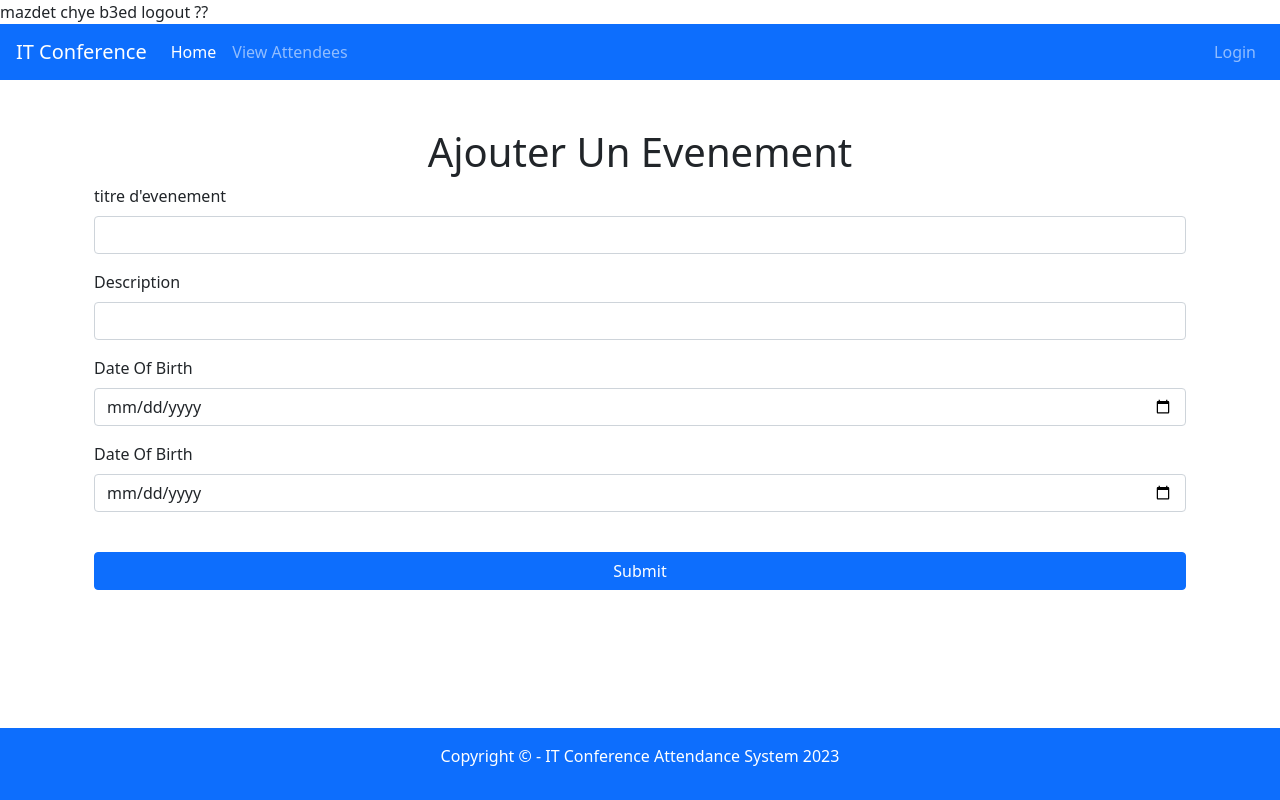
After one commit to ahmedmami123/event, a PHP site: template views/AddEvent.php in a window 1280 px wide. The commit adds this page. Run offline with PHP 8.4, Linux system fonts and the light colour scheme; the template is opened without the code that fills it, so the values that code supplies are empty; some libraries are stand-ins or nearby versions.

Commit message:
sec commit

```diff
--- /dev/null
+++ b/views/AddEvent.php
@@ -0,0 +1,47 @@
+<link href="https://cdn.jsdelivr.net/npm/bootstrap@5.0.2/dist/css/bootstrap.min.css" rel="stylesheet"
+    integrity="sha384-EVSTQN3/azprG1Anm3QDgpJLIm9Nao0Yz1ztcQTwFspd3yD65VohhpuuCOmLASjC" crossorigin="anonymous">
+<link rel="stylesheet" href="//code.jquery.com/ui/1.13.2/themes/base/jquery-ui.css">
+<script src="https://cdn.jsdelivr.net/npm/bootstrap@5.0.2/dist/js/bootstrap.bundle.min.js"
+    integrity="sha384-MrcW6ZMFYlzcLA8Nl+NtUVF0sA7MsXsP1UyJoMp4YLEuNSfAP+JcXn/tWtIaxVXM" crossorigin="anonymous">
+</script>
+
+<?php
+    $title = 'Index';
+    require_once '../db/config.php';
+?>
+<!--
+        - First name
+        - Last Name
+        - Date of Birth (Use DatePicker)
+        - Specialty (Database Admin, SOftware Developer, Web Administrator, Other)
+        - Email Address
+        - Contact Number
+     -->
+<br>
+<h1 class="text-center">Ajouter Un Evenement </h1>
+<div class="container mt-100">
+    <form method="post" action="succ.php">
+        <div class="form-group">
+            <label for="eventname">titre d'evenement</label>
+            <input required type="text" class="form-control" id="eventname" name="eventname">
+        </div>
+        <div class="form-group">
+            <label for="description">Description</label>
+            <input required type="text" class="form-control" id="description" name="description">
+        </div>
+        <div class="form-group">
+            <label for="dob">Date Of Birth</label>
+            <input type="date" class="form-control" id="dob" name="dob">
+        </div>
+        <div class="form-group">
+            <label for="dob">Date Of Birth</label>
+            <input type="date" class="form-control" id="dob" name="dob">
+        </div>
+        <br />
+
+
+
+        <button type="submit" name="submit" class="btn btn-primary btn-block">Submit</button>
+    </form>
+</div>
+<br>
--- a/views/Login.php
+++ b/views/Login.php
@@ -1,4 +1,6 @@
 <?php
+require_once 'includes/header.php';
+
 $title ='Login page';
 require_once '../controller/user_controller.php' ;
 
@@ -22,4 +24,3 @@ Login($_user);
     <a href="">Forgot Password</a>
 </form>
 <br>
-<?php require_once 'includes/footer.php'?>
--- /dev/null
+++ b/views/includes/auth_check.php
@@ -0,0 +1,5 @@
+<?php
+if(!isset( $_SESSION['user_id'])){
+    header("location:../views/Login.php");
+}
+?>
--- /dev/null
+++ b/views/includes/footer.php
@@ -0,0 +1,30 @@
+<div id="footer" class="p-3 bg-primary text-white fixed-bottom">
+    <p class="text-center">Copyright &copy; - IT Conference Attendance System <?php echo date('Y'); ?></p>
+
+</div>
+
+</div>
+<!-- Optional JavaScript -->
+<!-- jQuery first, then Popper.js, then Bootstrap JS -->
+<script src="https://code.jquery.com/jquery-3.3.1.slim.min.js"
+    integrity="sha384-q8i/X+965DzO0rT7abK41JStQIAqVgRVzpbzo5smXKp4YfRvH+8abtTE1Pi6jizo" crossorigin="anonymous">
+</script>
+<script src="https://cdnjs.cloudflare.com/ajax/libs/popper.js/1.14.7/umd/popper.min.js"
+    integrity="sha384-UO2eT0CpHqdSJQ6hJty5KVphtPhzWj9WO1clHTMGa3JDZwrnQq4sF86dIHNDz0W1" crossorigin="anonymous">
+</script>
+<script src="https://stackpath.bootstrapcdn.com/bootstrap/4.3.1/js/bootstrap.min.js"
+    integrity="sha384-JjSmVgyd0p3pXB1rRibZUAYoIIy6OrQ6VrjIEaFf/nJGzIxFDsf4x0xIM+B07jRM" crossorigin="anonymous">
+</script>
+<script src="https://code.jquery.com/jquery-1.12.4.js"></script>
+
+<script src="https://code.jquery.com/ui/1.12.1/jquery-ui.js"></script>
+<script>
+$(function() {
+    $("#dob").datepicker({
+        changeMonth: true,
+        changeYear: true,
+        yearRange: "-100:+0",
+        dateFormat: "yy-mm-dd"
+    });
+});
+</script>
--- /dev/null
+++ b/views/includes/header.php
@@ -0,0 +1,50 @@
+<?php
+//This includes the session file. This file contains code that starts/resumes a session.
+//By having it in the header file, it will be included on every page, allowing session capability to be used on every page across the website.
+include_once 'includes/session.php'?>
+
+<!doctype html>
+<html lang="en">
+
+<head>mazdet chye b3ed logout ??
+    <!-- Required meta tags -->
+    <meta charset="utf-8">
+    <meta name="viewport" content="width=device-width, initial-scale=1, shrink-to-fit=no">
+
+    <!-- Bootstrap CSS -->
+    <link rel="stylesheet" href="https://stackpath.bootstrapcdn.com/bootstrap/4.3.1/css/bootstrap.min.css"
+        integrity="sha384-ggOyR0iXCbMQv3Xipma34MD+dH/1fQ784/j6cY/iJTQUOhcWr7x9JvoRxT2MZw1T" crossorigin="anonymous">
+    <link rel="stylesheet" href="//code.jquery.com/ui/1.12.1/themes/base/jquery-ui.css">
+
+    <link rel="stylesheet" href="css/site.css" />
+
+    <title>Event - <?php echo $title ?></title>
+</head>
+
+<body>
+    <nav class="navbar navbar-expand-lg navbar-dark bg-primary">
+        <a class="navbar-brand" href="index.php">IT Conference</a>
+        <button class="navbar-toggler" type="button" data-toggle="collapse" data-target="#navbarNavAltMarkup"
+            aria-controls="navbarNavAltMarkup" aria-expanded="false" aria-label="Toggle navigation">
+            <span class="navbar-toggler-icon"></span>
+        </button>
+        <div class="collapse navbar-collapse" id="navbarNavAltMarkup">
+            <div class="navbar-nav mr-auto">
+                <a class="nav-item nav-link active" href="register.php">Home <span class="sr-only">(current)</span></a>
+                <a class="nav-item nav-link" href="AddEvent.php">View Attendees</a>
+            </div>
+            <div class="navbar-nav ml-auto">
+                <?php
+              if(!isset($_SESSION['user_id'])){
+          ?>
+                <a class="nav-item nav-link" href="Login.php">Login <span class="sr-only">(current)</span></a>
+                <?php } else { ?>
+                <a class="nav-item nav-link" href="#"><span>Hello ! </span> <span class="sr-only">(current)</span></a>
+                <a class="nav-item nav-link" href="logout.php">Logout <span class="sr-only">(current)</span></a>
+                <?php } ?>
+            </div>
+        </div>
+    </nav>
+    <div class="container">
+
+        <br />
--- /dev/null
+++ b/views/includes/session.php
@@ -0,0 +1,3 @@
+<?php
+session_start();
+?>
--- a/views/test.php
+++ b/views/test.php
@@ -2,9 +2,12 @@
 $title='Success';
 
 
-require_once '../controller/user_controller.php' ;
+require_once 'includes/header.php';
 
 
 
 
 ?>
+<?php
+require_once 'includes/footer.php' ;
+?>
```
Also changed, not shown: controller/event_controller.php (added, +31 -0 lines), models/event.php (added, +99 -0 lines), views/logOut.php (added, +7 -0 lines).
